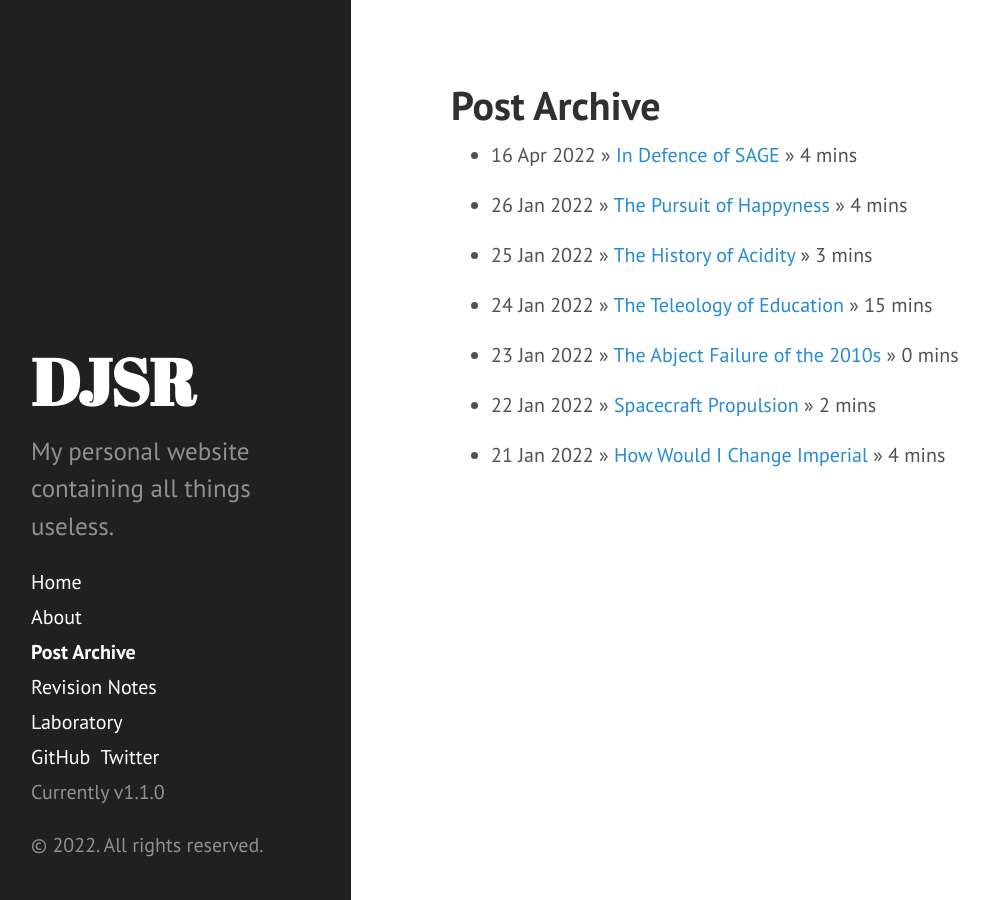
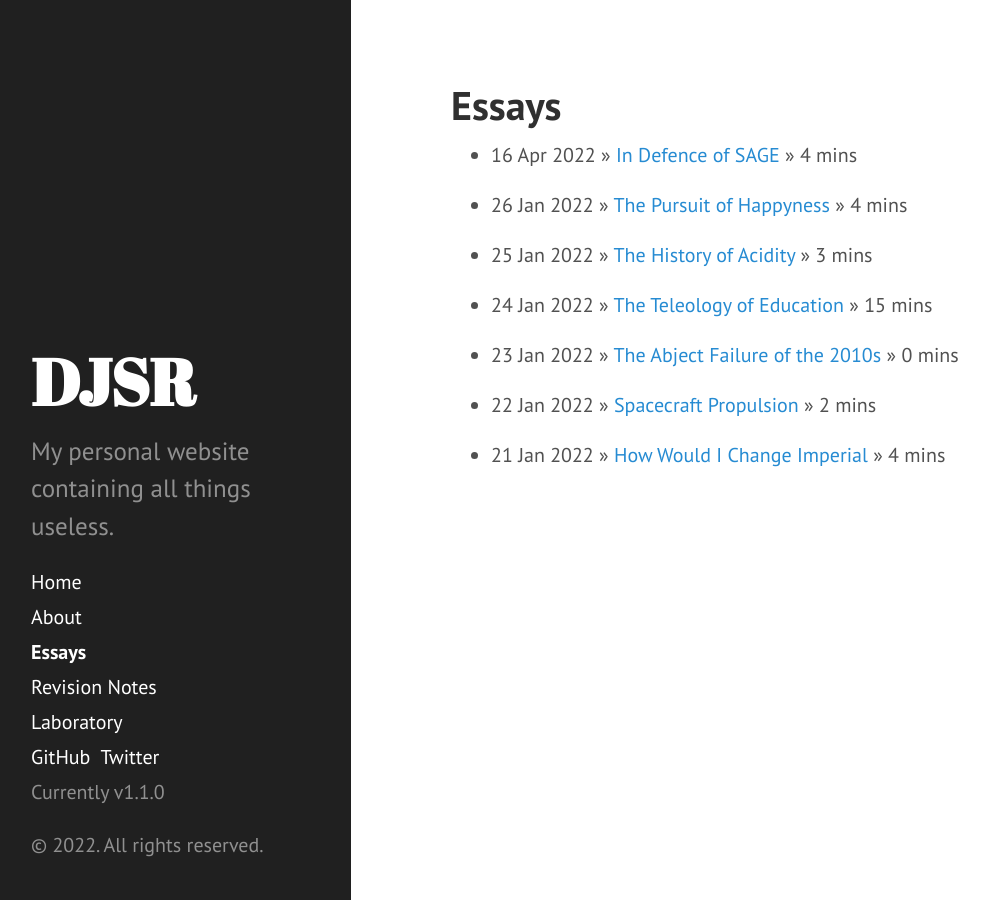
Before and after one commit to dansomrob/dansomrob.github.io, a Jekyll site: the page built from archive.md, in a window 1280 px wide. Shown: the whole page, without its empty margins (9-998 px from the left). Built offline with Jekyll 4.4.1, drawn with Linux system fonts in a browser that asks for light colours.

Commit message:
Update archive.md

```diff
--- a/archive.md
+++ b/archive.md
@@ -1,6 +1,6 @@
 ---
 layout: page
-title: Post Archive
+title: Essays
 order: 1
 ---
 
```
